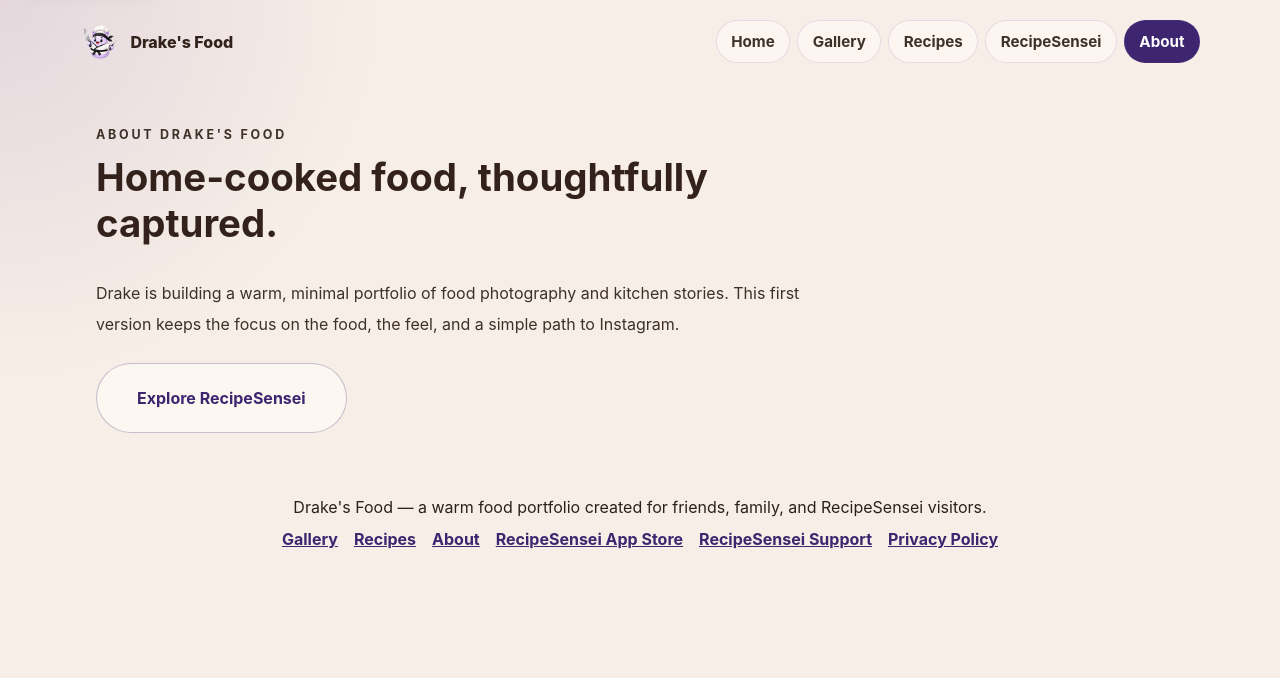
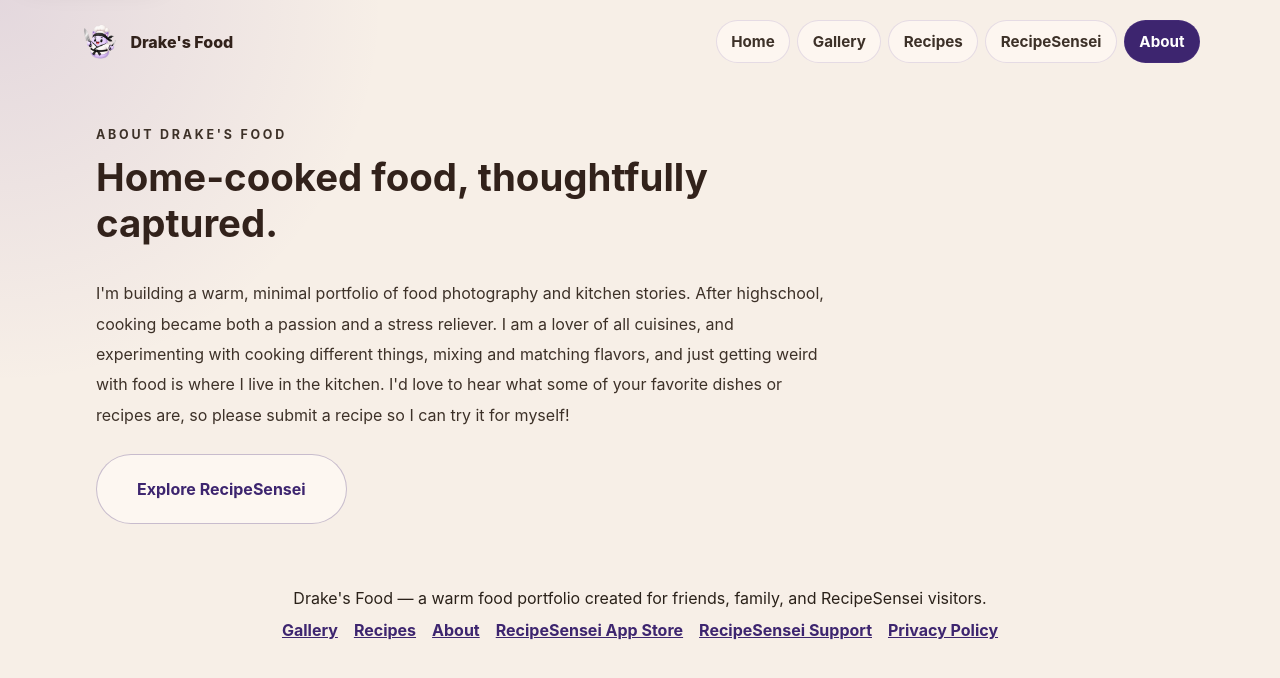
Before and after one commit to drakejrobert-sudo/drakesfood, an Angular app: page /about in a window 1280 px wide. Shown: the top 678 px of the page. Built offline with nearby package versions, Linux system fonts and the light colour scheme.

Commit message:
altering the about componeents

```diff
--- a/src/app/components/about/about.component.html
+++ b/src/app/components/about/about.component.html
@@ -3,7 +3,7 @@
     <p class="eyebrow">About Drake's Food</p>
     <h2 id="about-title">Home-cooked food, thoughtfully captured.</h2>
   </div>
-  <p>Drake is building a warm, minimal portfolio of food photography and kitchen stories. This first version keeps the focus on the food, the feel, and a simple path to Instagram.</p>
+  <p>I'm building a warm, minimal portfolio of food photography and kitchen stories. After highschool, cooking became both a passion and a stress reliever. I am a lover of all cuisines, and experimenting with cooking different things, mixing and matching flavors, and just getting weird with food is where I live in the kitchen. I'd love to hear what some of your favorite dishes or recipes are, so please submit a recipe so I can try it for myself!</p>
   <div class="about-actions" aria-label="About Drake's Food links">
     <a class="button button-secondary" routerLink="/recipesensei">Explore RecipeSensei</a>
   </div>
```
